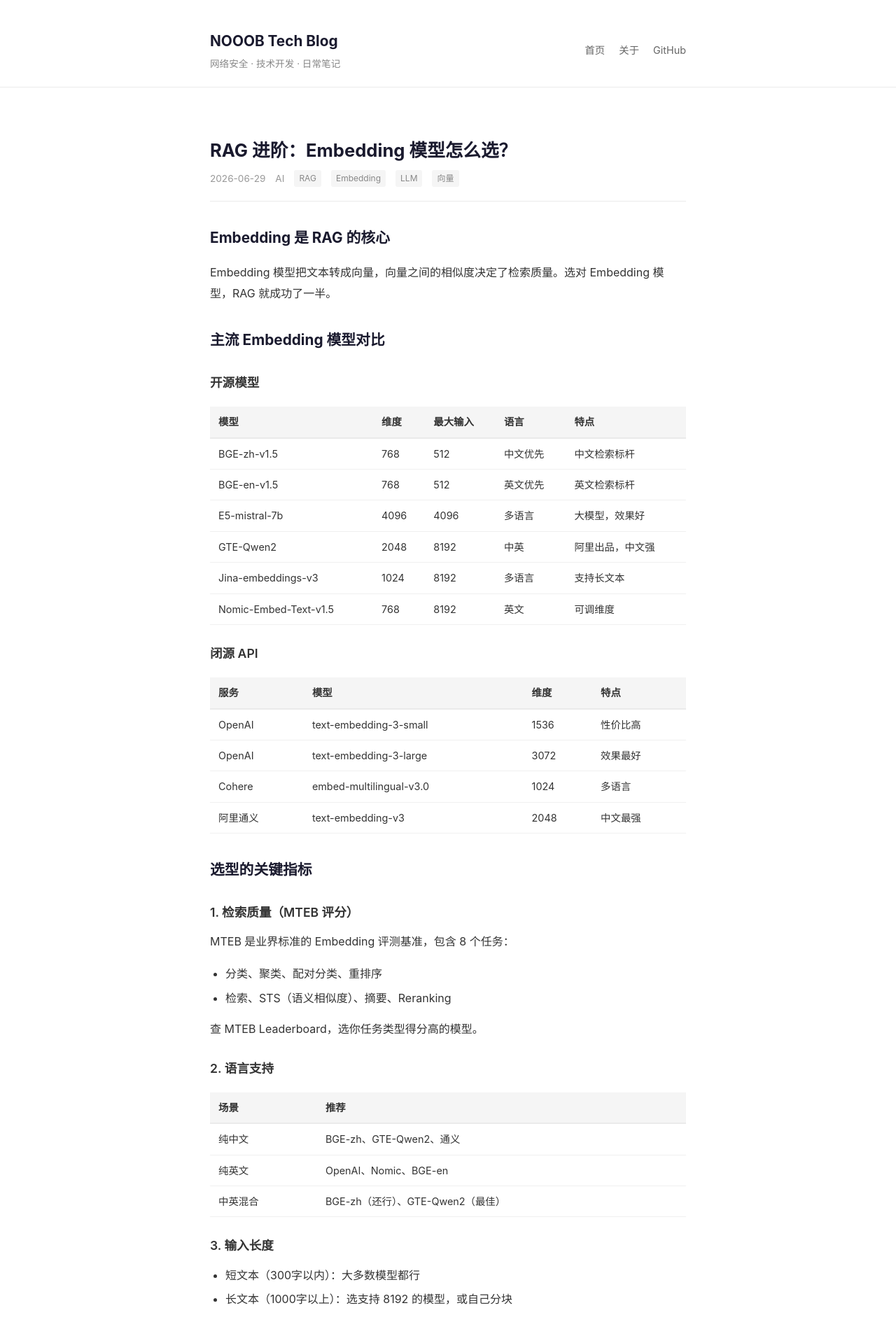
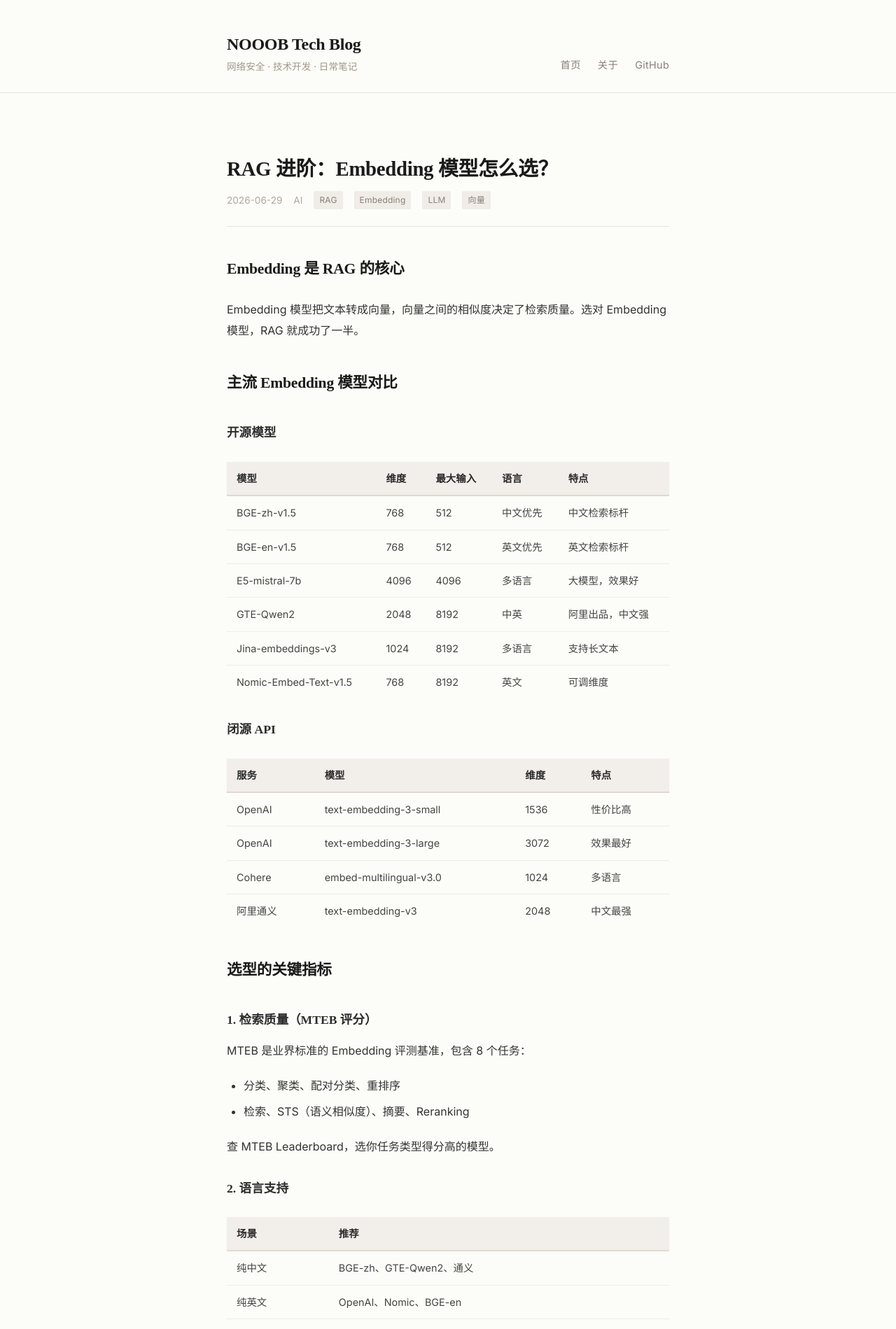
Before and after one commit to DyNooob/dynooob.github.io, a Jekyll site: the page built from _posts/2026-06-29-rag-embedding-models.md, in a window 1280 px wide. Shown: the top 1899 px of the page at 70% size. Built offline with Jekyll 4.4.1, drawn with Linux system fonts in a browser that asks for light colours.

Commit message:
redesign: refined minimalist, serif headings, warm palette, reading progress bar

```diff
--- a/_data/uptime.yml
+++ /dev/null
@@ -1 +0,0 @@
-2026-07-13 09:00
--- a/_layouts/default.html
+++ b/_layouts/default.html
@@ -5,6 +5,8 @@
   <meta name="viewport" content="width=device-width, initial-scale=1.0">
   <title>{% if page.title %}{{ page.title }} · {{ site.title }}{% else %}{{ site.title }}{% endif %}</title>
   <meta name="description" content="{% if page.description %}{{ page.description }}{% else %}{{ site.description }}{% endif %}">
+  <link rel="preconnect" href="https://fonts.googleapis.com">
+  <link rel="preconnect" href="https://fonts.gstatic.com" crossorigin>
   <link rel="stylesheet" href="{{ "/assets/css/style.css" | relative_url }}">
   {% seo %}
   {% feed_meta %}
--- a/_layouts/post.html
+++ b/_layouts/post.html
@@ -5,11 +5,15 @@
   <meta name="viewport" content="width=device-width, initial-scale=1.0">
   <title>{{ page.title }} · {{ site.title }}</title>
   <meta name="description" content="{{ page.excerpt | strip_html | truncate: 160 }}">
+  <link rel="preconnect" href="https://fonts.googleapis.com">
+  <link rel="preconnect" href="https://fonts.gstatic.com" crossorigin>
   <link rel="stylesheet" href="{{ "/assets/css/style.css" | relative_url }}">
   {% seo %}
   {% feed_meta %}
 </head>
 <body>
+
+<div class="progress-bar" id="progressBar"></div>
 
 <header>
   <div class="wrapper">
@@ -43,6 +47,7 @@
       <div class="post-content">
         {{ content }}
       </div>
+      <a href="#" class="back-top" onclick="window.scrollTo({top:0,behavior:'smooth'});return false">↑ 回到顶部</a>
     </article>
   </div>
 </main>
@@ -58,5 +63,15 @@
   </div>
 </footer>
 
+<script>
+// Reading progress bar
+window.addEventListener('scroll', function() {
+  var scrollTop = window.scrollY;
+  var docHeight = document.documentElement.scrollHeight - window.innerHeight;
+  var progress = docHeight > 0 ? (scrollTop / docHeight) * 100 : 0;
+  document.getElementById('progressBar').style.width = progress + '%';
+});
+</script>
+
 </body>
 </html>
--- a/assets/css/style.css
+++ b/assets/css/style.css
@@ -1,70 +1,92 @@
 /* ============================================
-   NOOOB Tech Blog - Minimal Clean Styles
+   NOOOB Tech Blog - Refined Minimalist Design
+   简约，但不简单
    ============================================ */
+
+/* --- Fonts --- */
+@import url('https://fonts.googleapis.com/css2?family=Noto+Serif+SC:wght@400;600;700&family=Inter:wght@400;500;600&display=swap');
 
 /* --- Reset & Base --- */
 * { margin: 0; padding: 0; box-sizing: border-box; }
 
+::selection {
+  background: #e8d5c4;
+  color: #1a1a1a;
+}
+
 body {
-  font-family: -apple-system, BlinkMacSystemFont, "Segoe UI", "Noto Sans SC", sans-serif;
-  background: #fff;
-  color: #1a1a2e;
+  font-family: "Inter", -apple-system, BlinkMacSystemFont, "Segoe UI", sans-serif;
+  background: #fcfcf9;
+  color: #2c2c2c;
   line-height: 1.8;
   font-size: 16px;
+  -webkit-font-smoothing: antialiased;
 }
 
 .wrapper {
-  max-width: 720px;
+  max-width: 680px;
   margin: 0 auto;
-  padding: 0 20px;
+  padding: 0 24px;
 }
 
 /* --- Header --- */
 header {
-  padding: 40px 0 20px;
-  border-bottom: 1px solid #eaeaea;
-  margin-bottom: 32px;
+  padding: 48px 0 24px;
+  margin-bottom: 40px;
+  border-bottom: 1px solid #e8e4df;
 }
 
 header .wrapper {
   display: flex;
   justify-content: space-between;
-  align-items: center;
+  align-items: flex-end;
   flex-wrap: wrap;
-  gap: 12px;
+  gap: 16px;
 }
 
 header h1 {
-  font-size: 1.3rem;
+  font-family: "Noto Serif SC", "Times New Roman", serif;
+  font-size: 1.5rem;
   font-weight: 700;
+  letter-spacing: -0.3px;
+  line-height: 1.3;
 }
 
 header h1 a {
-  color: #1a1a2e;
+  color: #1a1a1a;
   text-decoration: none;
+  transition: opacity 0.2s;
+}
+
+header h1 a:hover {
+  opacity: 0.6;
 }
 
 header .subtitle {
-  color: #888;
   font-size: 0.85rem;
-  margin-top: 2px;
+  color: #a09888;
+  margin-top: 4px;
+  font-weight: 400;
 }
 
 header nav {
   display: flex;
-  gap: 20px;
+  gap: 24px;
   align-items: center;
+  padding-bottom: 2px;
 }
 
 header nav a {
-  color: #666;
+  color: #8a8078;
   text-decoration: none;
   font-size: 0.9rem;
-  transition: color 0.15s;
+  font-weight: 400;
+  transition: color 0.2s;
+  letter-spacing: 0.3px;
 }
 
 header nav a:hover {
-  color: #1a1a2e;
+  color: #2c2c2c;
 }
 
 /* --- Post List (Home) --- */
@@ -74,8 +96,12 @@ header nav a:hover {
 }
 
 .post-list li {
-  padding: 14px 0;
-  border-bottom: 1px solid #f0f0f0;
+  padding: 18px 0 16px;
+  border-bottom: 1px solid #efebe7;
+}
+
+.post-list li:first-child {
+  padding-top: 0;
 }
 
 .post-list li:last-child {
@@ -83,68 +109,89 @@ header nav a:hover {
 }
 
 .post-list li .post-title {
-  font-size: 1rem;
-  font-weight: 500;
-  color: #1a1a2e;
+  font-family: "Noto Serif SC", "Times New Roman", serif;
+  font-size: 1.1rem;
+  font-weight: 600;
+  color: #1a1a1a;
   text-decoration: none;
   display: block;
-  margin-bottom: 4px;
+  margin-bottom: 6px;
+  line-height: 1.5;
+  transition: color 0.2s;
 }
 
 .post-list li .post-title:hover {
-  color: #e94560;
+  color: #a08060;
 }
 
 .post-list li .post-meta {
   font-size: 0.8rem;
-  color: #999;
+  color: #b0a898;
   display: flex;
-  gap: 10px;
+  gap: 12px;
   align-items: center;
   flex-wrap: wrap;
 }
 
+.post-list li .post-meta time {
+  font-feature-settings: "tnum";
+}
+
 .post-list li .post-meta .tag {
   display: inline-block;
-  padding: 1px 7px;
-  background: #f5f5f5;
-  color: #888;
-  border-radius: 3px;
-  font-size: 0.75rem;
-  line-height: 1.6;
+  padding: 1px 8px;
+  background: #f0ece7;
+  color: #8a8078;
+  border-radius: 2px;
+  font-size: 0.72rem;
+  font-weight: 400;
+  letter-spacing: 0.2px;
+}
+
+.post-list li .post-meta .tag:hover {
+  background: #e8e0d8;
 }
 
 /* --- Post Page --- */
 .post-header {
-  margin-bottom: 28px;
+  margin-bottom: 32px;
 }
 
 .post-header h1 {
-  font-size: 1.6rem;
+  font-family: "Noto Serif SC", "Times New Roman", serif;
+  font-size: 1.8rem;
   font-weight: 700;
   line-height: 1.4;
-  margin-bottom: 10px;
+  color: #1a1a1a;
+  margin-bottom: 12px;
+  letter-spacing: -0.3px;
 }
 
 .post-header .post-meta {
   font-size: 0.85rem;
-  color: #999;
+  color: #b0a898;
   display: flex;
-  gap: 14px;
+  gap: 16px;
   align-items: center;
   flex-wrap: wrap;
 }
 
 .post-header .post-meta .tag {
   display: inline-block;
-  padding: 1px 7px;
-  background: #f5f5f5;
-  color: #888;
-  border-radius: 3px;
+  padding: 2px 8px;
+  background: #f0ece7;
+  color: #8a8078;
+  border-radius: 2px;
   font-size: 0.75rem;
   text-decoration: none;
+  letter-spacing: 0.2px;
 }
 
+.post-header .post-meta .tag:hover {
+  background: #e8e0d8;
+}
+
+/* --- Post Content --- */
 .post-content {
   font-size: 1rem;
   line-height: 1.9;
@@ -152,51 +199,57 @@ header nav a:hover {
 }
 
 .post-content h2 {
-  font-size: 1.3rem;
+  font-family: "Noto Serif SC", "Times New Roman", serif;
+  font-size: 1.35rem;
   font-weight: 700;
-  margin: 32px 0 14px;
-  color: #1a1a2e;
+  margin: 40px 0 16px;
+  padding-bottom: 6px;
+  color: #1a1a1a;
+  letter-spacing: -0.2px;
 }
 
 .post-content h3 {
+  font-family: "Noto Serif SC", "Times New Roman", serif;
   font-size: 1.1rem;
   font-weight: 600;
-  margin: 24px 0 10px;
-  color: #333;
+  margin: 28px 0 12px;
+  color: #2c2c2c;
 }
 
 .post-content p {
-  margin-bottom: 16px;
+  margin-bottom: 20px;
 }
 
 .post-content a {
-  color: #e94560;
+  color: #7a6a58;
   text-decoration: none;
-  border-bottom: 1px solid transparent;
+  border-bottom: 1px solid #d8d0c8;
+  transition: border-color 0.2s, color 0.2s;
 }
 
 .post-content a:hover {
-  border-bottom-color: #e94560;
+  color: #4a3a28;
+  border-bottom-color: #4a3a28;
 }
 
 .post-content code {
-  font-family: "SF Mono", "Fira Code", Consolas, monospace;
-  font-size: 0.88em;
-  background: #f5f5f5;
-  padding: 2px 6px;
+  font-family: "SF Mono", "Fira Code", "Cascadia Code", Consolas, monospace;
+  font-size: 0.85em;
+  background: #f2eee9;
+  padding: 2px 7px;
   border-radius: 3px;
-  color: #d63384;
+  color: #7a5a40;
 }
 
 .post-content pre {
-  background: #1a1a2e;
-  color: #e2e8f0;
-  padding: 18px;
+  background: #1a1a1a;
+  color: #d8d0c8;
+  padding: 20px 24px;
   border-radius: 6px;
   overflow-x: auto;
-  margin: 18px 0;
+  margin: 24px 0;
   font-size: 0.85rem;
-  line-height: 1.6;
+  line-height: 1.7;
 }
 
 .post-content pre code {
@@ -207,11 +260,11 @@ header nav a:hover {
 }
 
 .post-content blockquote {
-  border-left: 3px solid #e94560;
-  padding: 10px 18px;
-  margin: 18px 0;
-  background: #fafafa;
-  color: #666;
+  border-left: 2px solid #c8b8a8;
+  padding: 4px 0 4px 22px;
+  margin: 24px 0;
+  color: #6a6058;
+  font-style: normal;
 }
 
 .post-content blockquote p:last-child {
@@ -219,37 +272,49 @@ header nav a:hover {
 }
 
 .post-content ul, .post-content ol {
-  margin: 10px 0 14px 22px;
+  margin: 12px 0 20px 24px;
 }
 
 .post-content li {
-  margin-bottom: 4px;
+  margin-bottom: 6px;
 }
 
 .post-content table {
   width: 100%;
   border-collapse: collapse;
-  margin: 18px 0;
+  margin: 24px 0;
   font-size: 0.9rem;
 }
 
 .post-content th {
-  background: #f5f5f5;
-  padding: 8px 12px;
+  background: #f2eee9;
+  padding: 10px 14px;
   text-align: left;
   font-weight: 600;
-  border-bottom: 2px solid #eaeaea;
+  border-bottom: 2px solid #e0d8d0;
+  color: #2c2c2c;
 }
 
 .post-content td {
-  padding: 8px 12px;
-  border-bottom: 1px solid #f0f0f0;
+  padding: 10px 14px;
+  border-bottom: 1px solid #efebe7;
+  color: #444;
+}
+
+.post-content tr:last-child td {
+  border-bottom: none;
 }
 
 .post-content hr {
   border: none;
-  border-top: 1px solid #eaeaea;
-  margin: 28px 0;
+  border-top: 1px solid #e8e4df;
+  margin: 40px 0;
+}
+
+.post-content img {
+  max-width: 100%;
+  border-radius: 4px;
+  margin: 24px 0;
 }
 
 /* --- Tags Section (Home) --- */
@@ -257,45 +322,48 @@ header nav a:hover {
   display: flex;
   flex-wrap: wrap;
   gap: 6px;
-  margin: 12px 0;
+  margin: 16px 0 8px;
 }
 
 .tag-list a {
   display: inline-block;
-  padding: 3px 10px;
-  background: #f5f5f5;
-  color: #888;
-  border-radius: 3px;
+  padding: 4px 12px;
+  background: #f0ece7;
+  color: #8a8078;
+  border-radius: 2px;
   text-decoration: none;
   font-size: 0.8rem;
-  transition: background 0.15s;
+  font-weight: 400;
+  transition: background 0.2s;
 }
 
 .tag-list a:hover {
-  background: #eaeaea;
+  background: #e8e0d8;
+  color: #6a6058;
 }
 
 /* --- Section Headers --- */
 .section-title {
-  font-size: 0.85rem;
-  font-weight: 600;
-  color: #999;
+  font-family: "Inter", sans-serif;
+  font-size: 0.8rem;
+  font-weight: 500;
+  color: #b0a898;
   text-transform: uppercase;
-  letter-spacing: 1px;
-  margin: 32px 0 8px;
+  letter-spacing: 1.5px;
+  margin: 40px 0 12px;
 }
 
 /* --- Footer --- */
 footer {
-  border-top: 1px solid #eaeaea;
-  padding: 24px 0;
-  margin-top: 48px;
+  border-top: 1px solid #e8e4df;
+  padding: 28px 0;
+  margin-top: 64px;
 }
 
 footer .wrapper {
   display: flex;
   flex-direction: column;
-  gap: 8px;
+  gap: 10px;
 }
 
 footer .footer-links {
@@ -304,41 +372,83 @@ footer .footer-links {
   gap: 8px 20px;
   justify-content: center;
   font-size: 0.85rem;
-  color: #aaa;
+  color: #c0b8a8;
 }
 
 footer .footer-links .label {
-  color: #ccc;
+  color: #c8c0b0;
+  font-weight: 400;
 }
 
 footer .footer-links a {
-  color: #888;
+  color: #a09888;
   text-decoration: none;
+  transition: color 0.2s;
 }
 
 footer .footer-links a:hover {
-  color: #e94560;
+  color: #7a6a58;
 }
 
 footer .copyright {
   text-align: center;
   font-size: 0.78rem;
-  color: #ccc;
+  color: #c8c0b0;
+}
+
+/* --- Reading Progress Indicator (Post Page) --- */
+.progress-bar {
+  position: fixed;
+  top: 0;
+  left: 0;
+  width: 0;
+  height: 2px;
+  background: #c8b8a8;
+  z-index: 100;
+  transition: width 0.1s;
+}
+
+/* --- Back to Top --- */
+.back-top {
+  display: inline-block;
+  margin-top: 40px;
+  color: #b0a898;
+  font-size: 0.85rem;
+  text-decoration: none;
+  transition: color 0.2s;
+}
+
+.back-top:hover {
+  color: #7a6a58;
 }
 
 /* --- Responsive --- */
 @media (max-width: 640px) {
   header {
-    padding: 24px 0 16px;
+    padding: 32px 0 20px;
+    margin-bottom: 28px;
   }
+
   header .wrapper {
     flex-direction: column;
     text-align: center;
+    align-items: center;
   }
+
   header nav {
-    gap: 16px;
+    gap: 20px;
   }
+
   .post-header h1 {
-    font-size: 1.3rem;
+    font-size: 1.4rem;
+  }
+
+  .post-content {
+    font-size: 0.95rem;
+  }
+
+  .post-content pre {
+    padding: 14px 16px;
+    font-size: 0.82rem;
   }
 }
```
